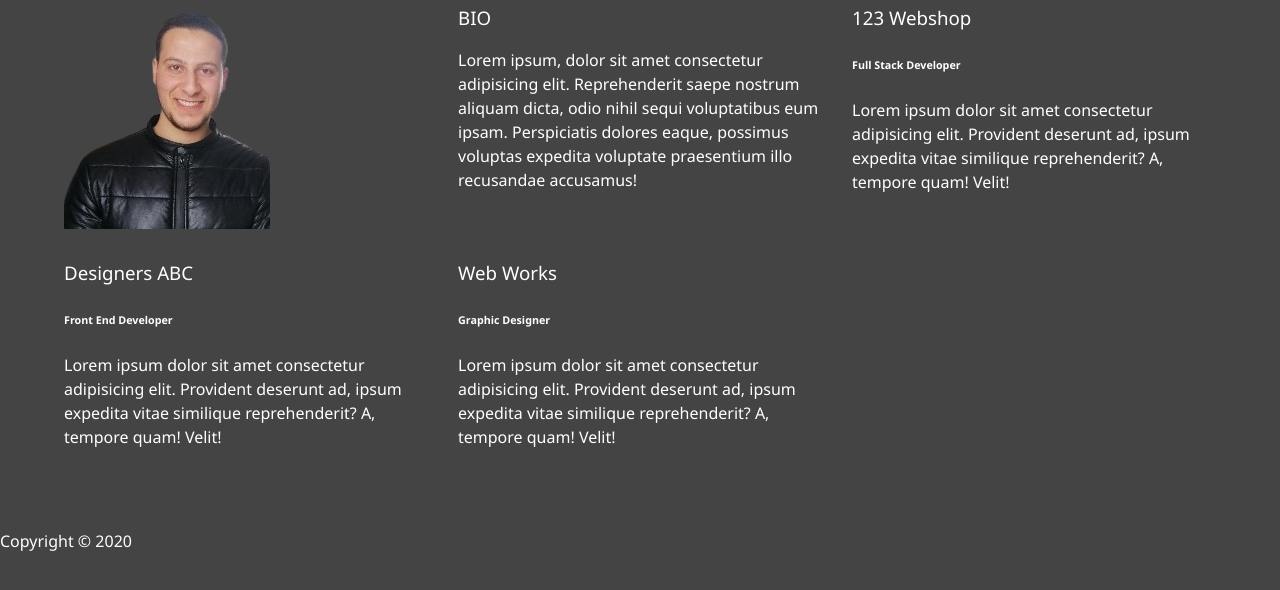
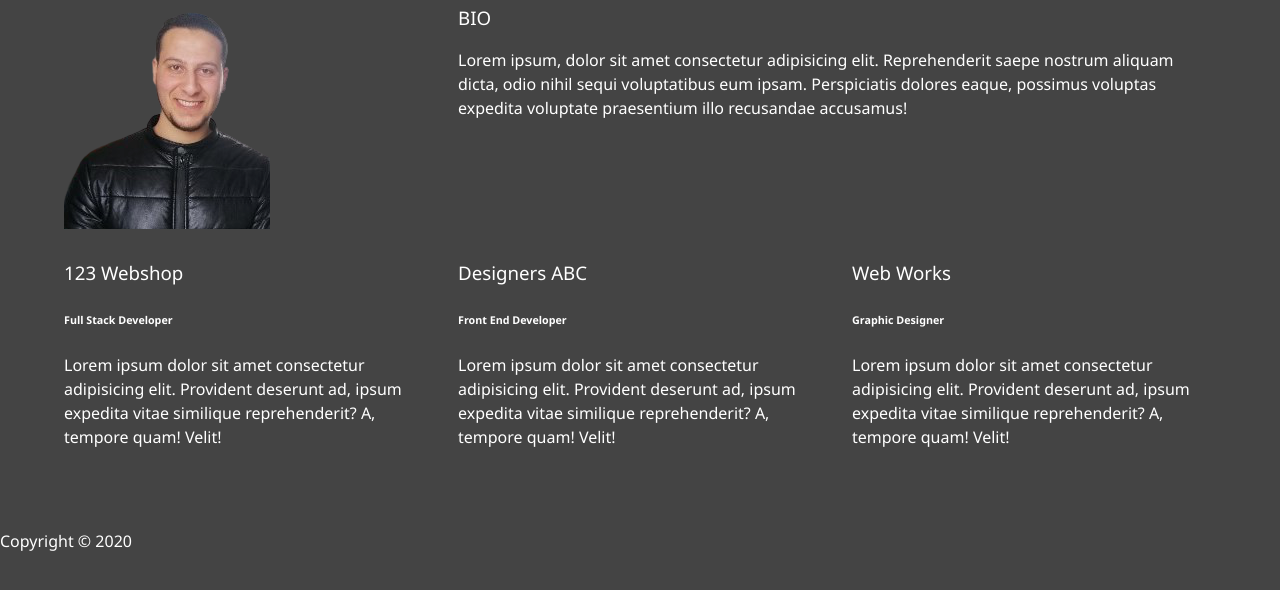
Before and after one commit to barhouum7/BHMBSIbrahim.github.io, a website: page about.html in a window 1280 px wide. Shown: the part 204-794 px from the top of the page. Drawn offline with Linux system fonts and the light colour scheme.

Commit message:
Added the grid areas

```diff
--- a/scss/main.scss
+++ b/scss/main.scss
@@ -125,3 +125,21 @@ main {
     'job1 job2 job3';
   grid-template-columns: repeat(3, 1fr);
 }
+
+.bio-image {
+  grid-area: bioimage;
+}
+
+.bio {
+  grid-area: bio;
+}
+
+.job-1 {
+  grid-area: job1;
+}
+.job-2 {
+  grid-area: job2;
+}
+.job-3 {
+  grid-area: job3;
+}
```
Also changed, not shown: dist/css/main.css.
